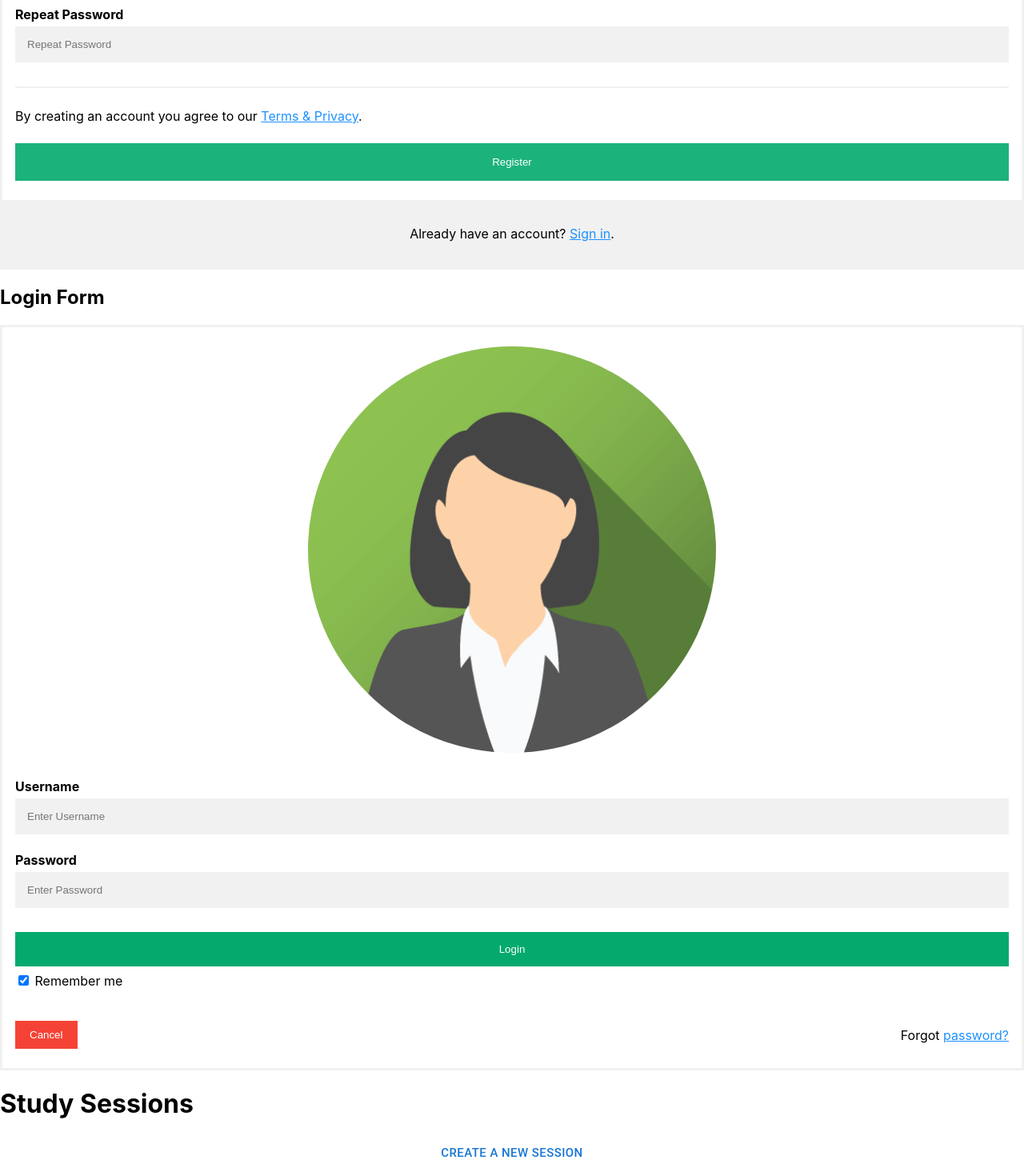
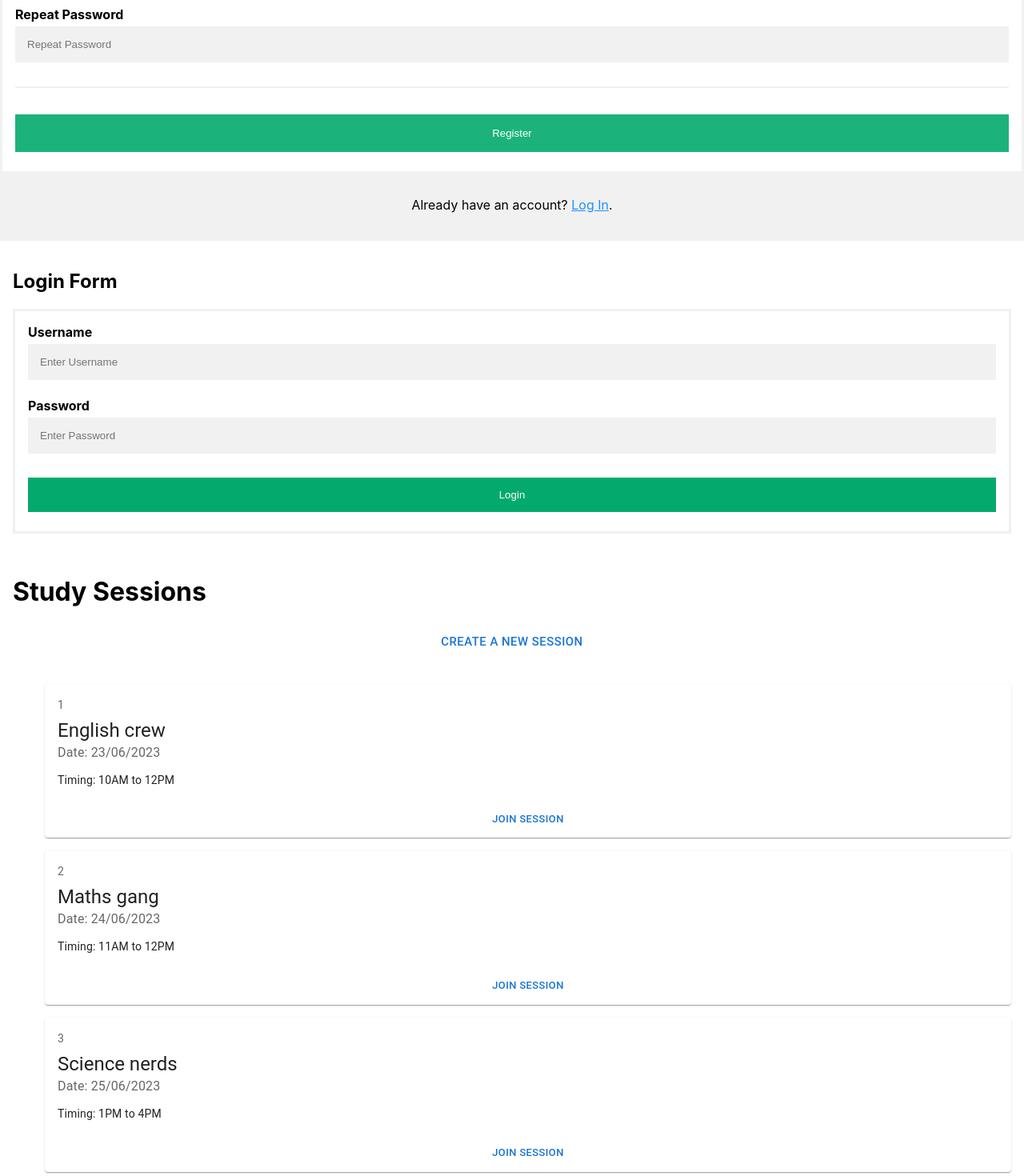
Before and after one commit to nikhilmaske-2001/StudyPlanner, a React (Create React App) app in the folder client/: page / in a window 1280 px wide. Shown: the part 340-1810 px from the top of the page at 80% size. Built offline with nearby package versions, Linux system fonts and the light colour scheme.

Commit message:
Deleted some extra texts.

```diff
--- a/client/src/pages/Login/Login.css
+++ b/client/src/pages/Login/Login.css
@@ -1,4 +1,5 @@
 /* Bordered form */
+
 form {
   border: 3px solid #f1f1f1;
 }
@@ -30,6 +31,10 @@ button:hover {
   opacity: 0.8;
 }
 
+.container {
+  padding: 16px;
+}
+
 /* Extra style for the cancel button (red) */
 .cancelbtn {
   width: auto;
@@ -41,12 +46,6 @@ button:hover {
 .imgcontainer {
   text-align: center;
   margin: 24px 0 12px 0;
-}
-
-/* Avatar image */
-img.avatar {
-  width: 20%;
-  border-radius: 50%;
 }
 
 /* Add padding to containers */
--- a/client/src/pages/Login/Login.jsx
+++ b/client/src/pages/Login/Login.jsx
@@ -1,16 +1,11 @@
 import React from "react";
 import "./Login.css";
-import avatar from "../../images/avatar.png";
 
 function Login() {
   return (
-    <div>
+    <div className="container">
       <h2>Login Form</h2>
       <form>
-        <div className="imgcontainer">
-          <img src={avatar} alt="Avatar" className="avatar" />
-        </div>
-
         <div className="container">
           <label for="uname">
             <b>Username</b>
@@ -33,19 +28,6 @@ function Login() {
           />
 
           <button type="submit">Login</button>
-          <label>
-            <input type="checkbox" checked="checked" name="remember" /> Remember
-            me
-          </label>
-        </div>
-
-        <div className="container">
-          <button type="button" className="cancelbtn">
-            Cancel
-          </button>
-          <span className="psw">
-            Forgot <a href="#">password?</a>
-          </span>
         </div>
       </form>
     </div>
--- a/client/src/pages/NewSession/NewSession.jsx
+++ b/client/src/pages/NewSession/NewSession.jsx
@@ -3,7 +3,7 @@ import "./NewSession.css";
 
 function NewSession() {
   return (
-    <div>
+    <div className="container">
       <h1>Create a new session</h1>
       <form>
         <div className="container">
--- a/client/src/pages/Register/Register.jsx
+++ b/client/src/pages/Register/Register.jsx
@@ -44,10 +44,6 @@ function Register() {
           />
           <hr />
 
-          <p>
-            By creating an account you agree to our{" "}
-            <a href="#">Terms & Privacy</a>.
-          </p>
           <button type="submit" className="registerbtn">
             Register
           </button>
@@ -55,7 +51,7 @@ function Register() {
 
         <div className="container signin">
           <p>
-            Already have an account? <a href="#">Sign in</a>.
+            Already have an account? <a href="#">Log In</a>.
           </p>
         </div>
       </form>
--- a/client/src/pages/SessionsList/SessionList.css
+++ b/client/src/pages/SessionsList/SessionList.css
@@ -0,0 +1,3 @@
+.container {
+  padding: 16px;
+}
--- a/client/src/pages/SessionsList/SessionList.jsx
+++ b/client/src/pages/SessionsList/SessionList.jsx
@@ -5,9 +5,11 @@ import Session from "../components/Session/Session";
 
 function SessionList() {
   return (
-    <div>
+    <div className="container">
       <h1>Study Sessions</h1>
-      <Button size="large">Create a new Session</Button>
+      <Button size="large" className="new-session">
+        Create a new Session
+      </Button>
 
       <ul>
         {sessions.map((session) => (
```
